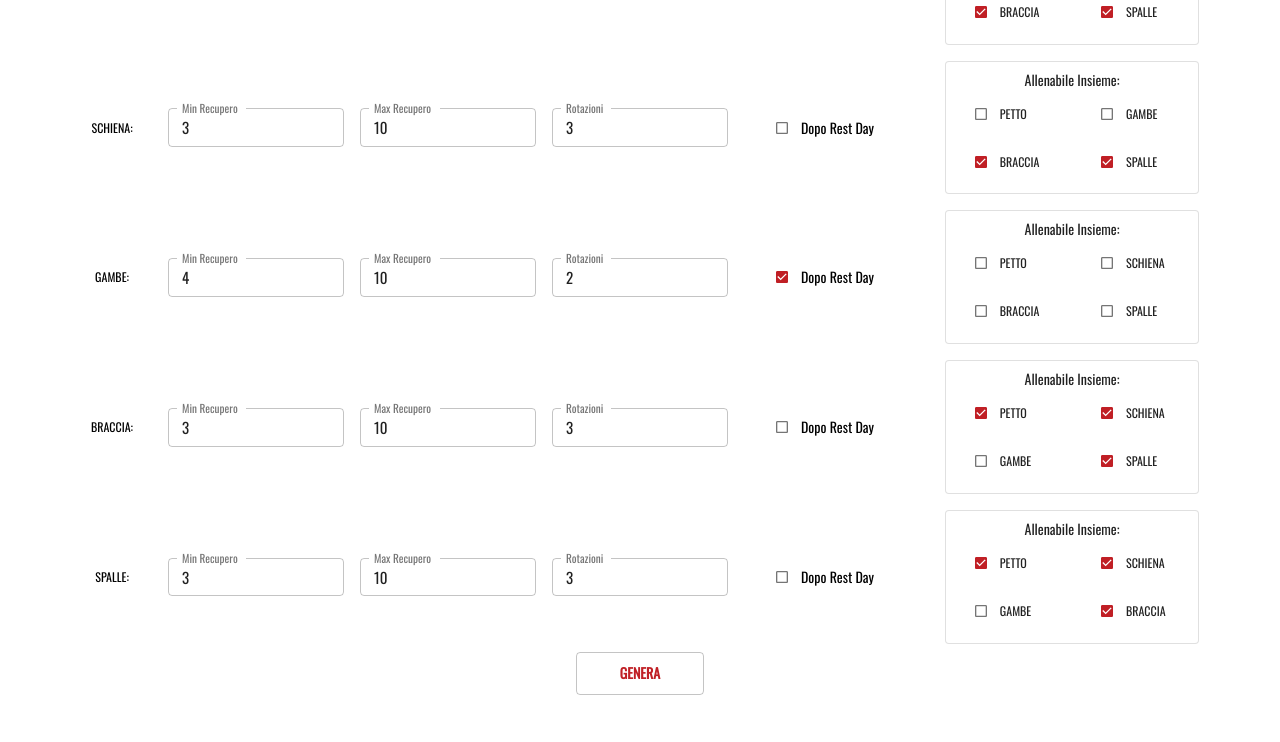
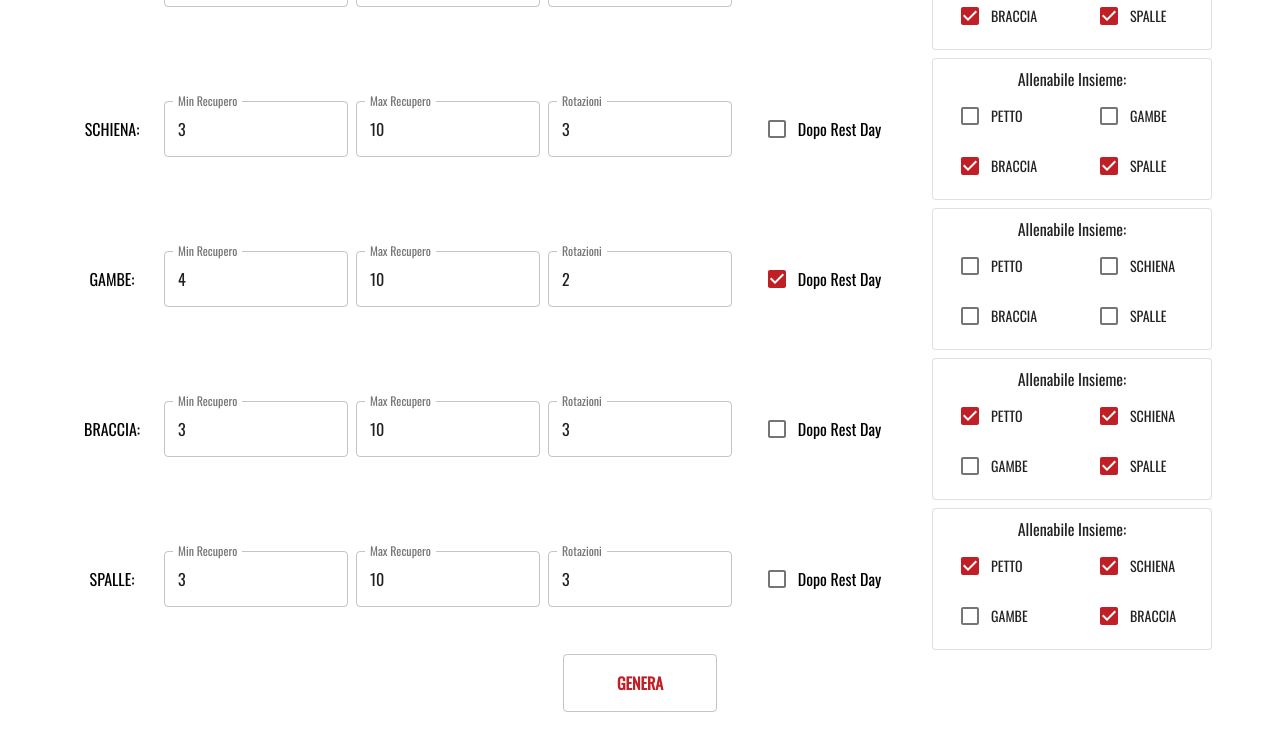
Before and after one commit to crybot/Rotazioni, a React (Create React App) app in the folder client/: page / in a window 1280 px wide. Shown: the part 400-1142 px from the top of the page. Built offline with nearby package versions, Linux system fonts and the light colour scheme.

Commit message:
More restyling

```diff
--- a/client/src/App.js
+++ b/client/src/App.js
@@ -19,17 +19,18 @@ const theme = createMuiTheme({
   overrides: {
     MuiCheckbox: {
       root: {
-        transform: 'scale(0.8)',
+        // transform: 'scale(0.8)',
       }
     }
   },
   props: {
     MuiCheckbox: {
-      size: "small",
+      size: "medium",
     },
     MuiTextField: {
-      inputProps: {style: {fontSize: 15}}, // font size of input text
-      InputLabelProps: {style: {fontSize: 15}}, // font size of input label
+      size: "medium",
+      // inputProps: {style: {fontSize: 15}}, // font size of input text
+      // InputLabelProps: {style: {fontSize: 15}}, // font size of input label
     },
   },
 
--- a/client/src/Form.js
+++ b/client/src/Form.js
@@ -1,6 +1,6 @@
 import React from 'react';
 import { useState, useRef } from 'react';
-import { Backdrop, CircularProgress, Button, TextField} from '@material-ui/core';
+import { Typography, Backdrop, CircularProgress, Button, TextField} from '@material-ui/core';
 import { makeStyles } from '@material-ui/core/styles';
 import InputGroup from './InputGroup'
 import SplitTable from './SplitTable'
@@ -14,8 +14,8 @@ const useStyles = makeStyles((theme) => ({
   },
   button: {
     color: theme.palette.secondary.main,
-    width: "10%",
-    height: "6ch"
+    width: "12%",
+    height: "8ch"
   },
 }));
 
@@ -136,7 +136,9 @@ function Form(props) {
       <InputGroup name="delts" value={state} label="SPALLE" onChange={handleChange}/>
       <Button
         onClick={handleSubmit} align="left" variant="outlined" className={classes.button}>
-        <strong>GENERA</strong>
+        <Typography>
+          <strong>GENERA</strong>
+        </Typography>
       </Button>
       <br/>
       <Backdrop className={classes.backdrop} open={loading}>
--- a/client/src/InputGroup.js
+++ b/client/src/InputGroup.js
@@ -28,12 +28,12 @@ export default function InputGroup(props) {
   const groups = ['PETTO', 'SCHIENA', 'GAMBE', 'BRACCIA', 'SPALLE']
   const classes = useStyles();
   return (
-    <Grid className={classes.grid} alignItems="center" container spacing={2}>
+    <Grid className={classes.grid} alignItems="center" container spacing={1}>
 
       <Grid item xs={12} md={1}>
         <Typography
           component="h1"
-          variant="overline">
+          variant="body1">
           {props.label}:
         </Typography>
       </Grid>
@@ -41,7 +41,6 @@ export default function InputGroup(props) {
       <Grid item xs={12} md={2}>
         <TextField
           className={classes.textField}
-          size="small"
           name={props.name + '_rest_min'}
           value={props.value[props.name + '_rest_min']} label="Min
           Recupero" variant="outlined" onChange={props.onChange}/>
@@ -50,7 +49,6 @@ export default function InputGroup(props) {
       <Grid item xs={12} md={2}>
         <TextField
           className={classes.textField}
-          size="small"
           name={props.name + '_rest_max'}
           value={props.value[props.name + '_rest_max']} label="Max
           Recupero" variant="outlined" onChange={props.onChange}/>
@@ -59,7 +57,6 @@ export default function InputGroup(props) {
       <Grid item xs={12} md={2}>
         <TextField
           className={classes.textField}
-          size="small"
           name={props.name + '_rotations'}
           value={props.value[props.name + '_rotations']} label="Rotazioni"
           variant="outlined" onChange={props.onChange}/>
@@ -75,7 +72,7 @@ export default function InputGroup(props) {
             />
           }
           labelPlacement="right"
-          label={<Typography variant="body2">Dopo Rest Day</Typography>}/>
+          label={<Typography variant="body1">Dopo Rest Day</Typography>}/>
       </Grid>
       <Grid item xs={12} md={3}>
         <PreferenceList
--- a/client/src/PreferenceList.js
+++ b/client/src/PreferenceList.js
@@ -9,7 +9,7 @@ const useStyles = makeStyles((theme) => ({
     margin: '0px',
   },
   paper: {
-    maxWidth: '25ch'
+    // maxWidth: '25ch'
   }
 }));
 
@@ -31,7 +31,7 @@ export default function PreferenceList(props) {
   return (
     <Paper className={classes.paper} variant="outlined">
       <List dense component="div" role="list">
-        <Typography variant="body2">Allenabile Insieme:</Typography>
+        <Typography variant="body1">Allenabile Insieme:</Typography>
         <Grid className={classes.grid} container spacing={0}>
           {
             items.map((item) => {
@@ -46,7 +46,7 @@ export default function PreferenceList(props) {
                       name={valueId}
                       onChange={props.onChange}
                       checked={props.value[valueId]}/>
-                    <ListItemText primary={<Typography variant="overline">{item}</Typography>}/>
+                    <ListItemText primary={<Typography variant="body2">{item}</Typography>}/>
                   </ListItem>
                 </Grid>
               );
--- a/client/src/SplitTable.js
+++ b/client/src/SplitTable.js
@@ -15,7 +15,7 @@ function SplitCell(props) {
 
   return (
     <td style={{backgroundColor: (props.marked ? theme.palette.secondary.main : '')}}>
-      <Typography variant="body2" align="center">
+      <Typography variant="body1" align="center">
         {props.groups.join(' & ')}
       </Typography>
     </td>
@@ -35,7 +35,7 @@ function SplitRow(props) {
     <tr key={n.toString()}
       onClick={handleClick}>
       <td align="left">
-        <Typography variant="body2">
+        <Typography variant="body1">
           {weekday(n)}
         </Typography>
       </td>
@@ -76,22 +76,22 @@ function SplitTable(props) {
       <tr>
         <th> </th>
         <th>
-          <Typography variant="body2">
+          <Typography variant="body1">
             ROTAZIONE I
           </Typography>
         </th>
         <th>
-          <Typography variant="body2">
+          <Typography variant="body1">
             ROTAZIONE II
           </Typography>
         </th>
         <th>
-          <Typography variant="body2">
+          <Typography variant="body1">
             ROTAZIONE III
           </Typography>
         </th>
         <th>
-          <Typography variant="body2">
+          <Typography variant="body1">
             RICHIAMO
           </Typography>
         </th>
```
